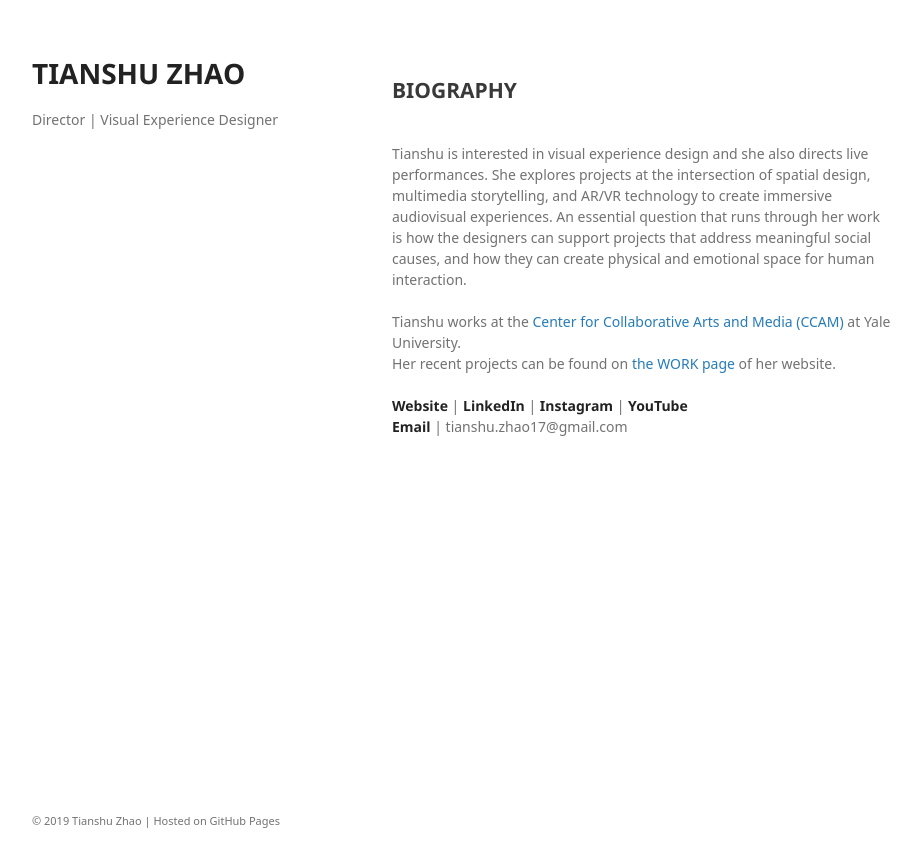
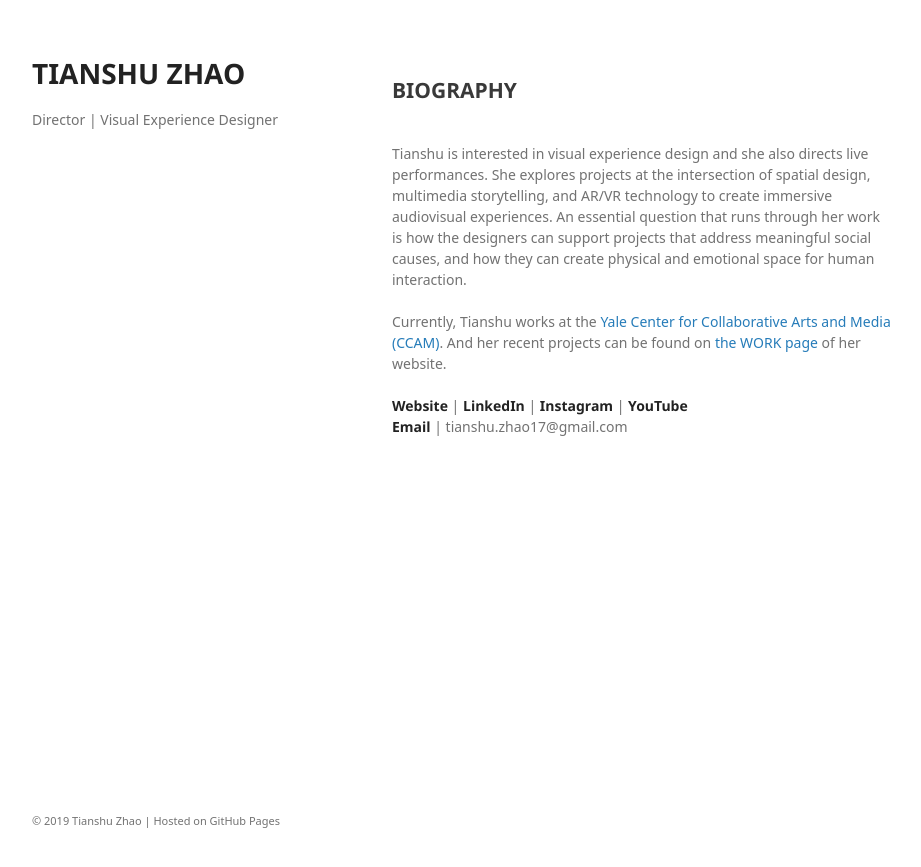
Before and after one commit to tianshu-z/tianshu-z.github.io, a Jekyll site: the page built from biography.html, in a window 1280 px wide. Shown: the top 867 px of the page, without its empty margins (178-1099 px from the left). Built offline with Jekyll 4.4.1, drawn with Linux system fonts in a browser that asks for light colours; some web fonts are replaced.

Commit message:
Update biography.html

```diff
--- a/biography.html
+++ b/biography.html
@@ -18,9 +18,8 @@
 Tianshu is interested in visual experience design and she also directs live performances. She explores projects at the intersection of spatial design, multimedia storytelling, and AR/VR technology to create immersive audiovisual experiences. An essential question that runs through her work is how the designers can support projects that address meaningful social causes, and how they can create physical and emotional space for human interaction.
     <br>
     <br>
-Tianshu works at the <a href="https://ccam.yale.edu"> Center for Collaborative Arts and Media (CCAM)</a> at Yale University.
-    <br>
-Her recent projects can be found on <a href="https://tianshu-z.github.io/work.html">the WORK page</a> of her website.
+Currently, Tianshu works at the <a href="https://ccam.yale.edu"> Yale Center for Collaborative Arts and Media (CCAM)</a>.
+And her recent projects can be found on <a href="https://tianshu-z.github.io/work.html">the WORK page</a> of her website.
   <br>
   <br>
 
```
